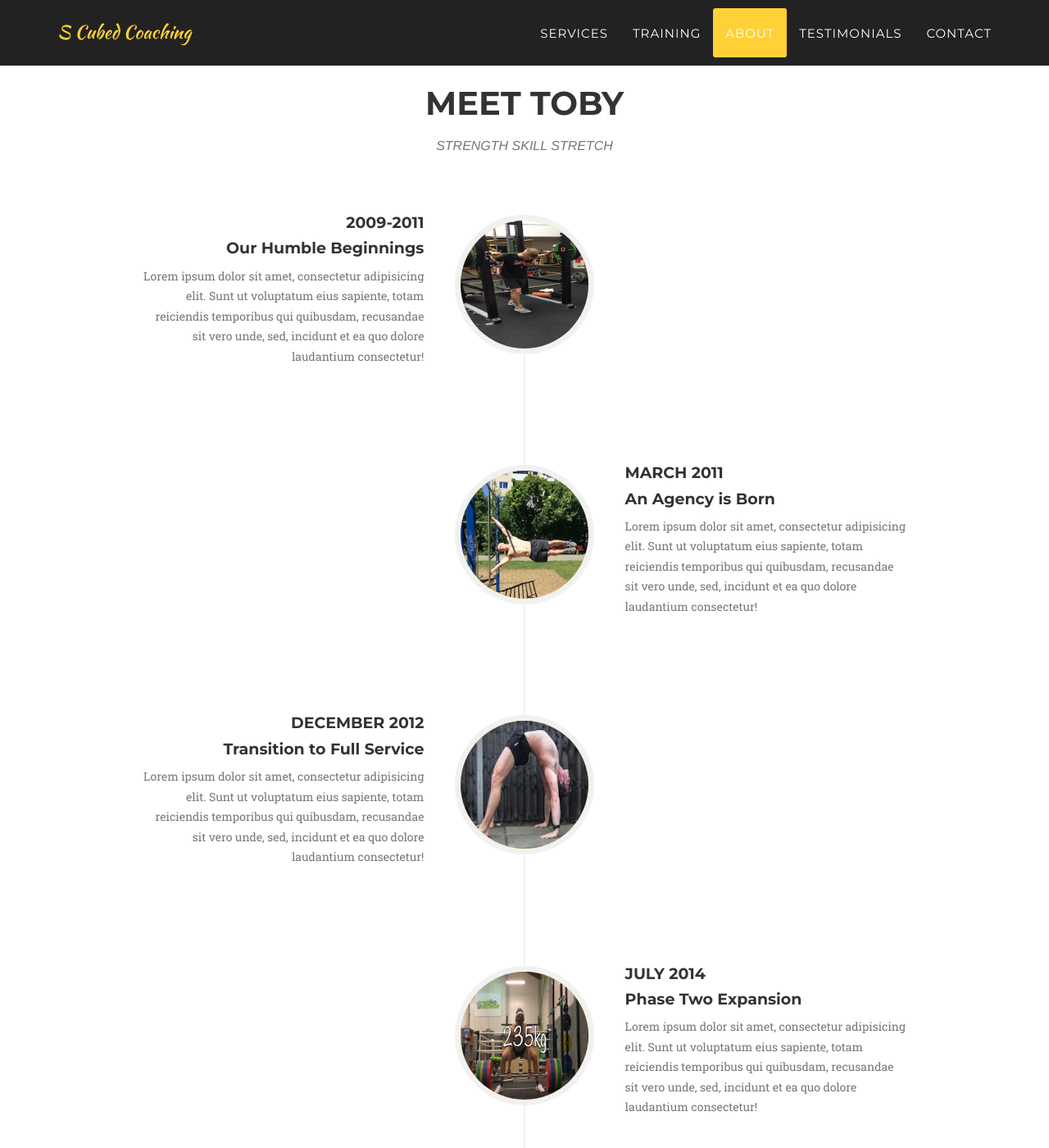
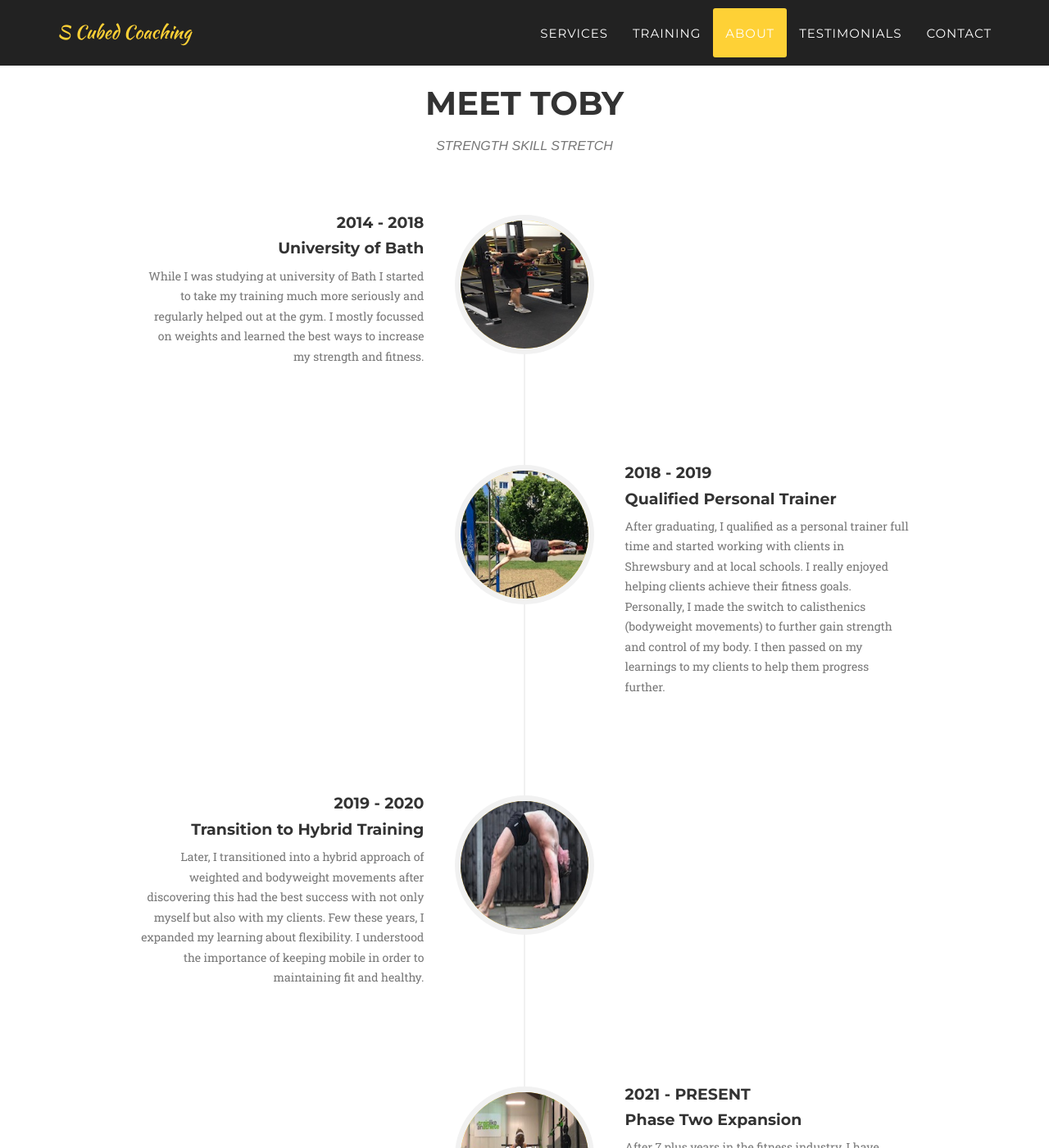
Before and after one commit to limit-DNE/SCubed, a Jekyll site: the page built from index.html, in a window 1280 px wide and 1400 px high, scrolled down 2802 px. Shown: the whole window at 82% size. Built offline with Jekyll 4.4.1, drawn with Linux system fonts in a browser that asks for light colours; some web fonts are replaced; some of the changed text lies outside the part shown.

Commit message:
Update about.html

```diff
--- a/_includes/about.html
+++ b/_includes/about.html
@@ -16,11 +16,11 @@
                             </div>
                             <div class="timeline-panel">
                                 <div class="timeline-heading">
-                                    <h4>2009-2011</h4>
-                                    <h4 class="subheading">Our Humble Beginnings</h4>
+                                    <h4>2014 - 2018</h4>
+                                    <h4 class="subheading">University of Bath</h4>
                                 </div>
                                 <div class="timeline-body">
-                                    <p class="text-muted">Lorem ipsum dolor sit amet, consectetur adipisicing elit. Sunt ut voluptatum eius sapiente, totam reiciendis temporibus qui quibusdam, recusandae sit vero unde, sed, incidunt et ea quo dolore laudantium consectetur!</p>
+                                    <p class="text-muted">While I was studying at university of Bath I started to take my training much more seriously and regularly helped out at the gym. I mostly focussed on weights and learned the best ways to increase my strength and fitness.</p>
                                 </div>
                             </div>
                         </li>
@@ -30,11 +30,11 @@
                             </div>
                             <div class="timeline-panel">
                                 <div class="timeline-heading">
-                                    <h4>March 2011</h4>
-                                    <h4 class="subheading">An Agency is Born</h4>
+                                    <h4>2018 - 2019</h4>
+                                    <h4 class="subheading">Qualified Personal Trainer</h4>
                                 </div>
                                 <div class="timeline-body">
-                                    <p class="text-muted">Lorem ipsum dolor sit amet, consectetur adipisicing elit. Sunt ut voluptatum eius sapiente, totam reiciendis temporibus qui quibusdam, recusandae sit vero unde, sed, incidunt et ea quo dolore laudantium consectetur!</p>
+                                    <p class="text-muted">After graduating, I qualified as a personal trainer full time and started working with clients in Shrewsbury and at local schools. I really enjoyed helping clients achieve their fitness goals. Personally, I made the switch to calisthenics (bodyweight movements) to further gain strength and control of my body. I then passed on my learnings to my clients to help them progress further.</p>
                                 </div>
                             </div>
                         </li>
@@ -44,11 +44,11 @@
                             </div>
                             <div class="timeline-panel">
                                 <div class="timeline-heading">
-                                    <h4>December 2012</h4>
-                                    <h4 class="subheading">Transition to Full Service</h4>
+                                    <h4>2019 - 2020</h4>
+                                    <h4 class="subheading">Transition to Hybrid Training</h4>
                                 </div>
                                 <div class="timeline-body">
-                                    <p class="text-muted">Lorem ipsum dolor sit amet, consectetur adipisicing elit. Sunt ut voluptatum eius sapiente, totam reiciendis temporibus qui quibusdam, recusandae sit vero unde, sed, incidunt et ea quo dolore laudantium consectetur!</p>
+                                    <p class="text-muted">Later, I transitioned into a hybrid approach of weighted and bodyweight movements after discovering this had the best success with not only myself but also with my clients. Few these years, I expanded my learning about flexibility. I understood the importance of keeping mobile in order to maintaining fit and healthy.</p>
                                 </div>
                             </div>
                         </li>
@@ -58,11 +58,11 @@
                             </div>
                             <div class="timeline-panel">
                                 <div class="timeline-heading">
-                                    <h4>July 2014</h4>
+                                    <h4>2021 - Present</h4>
                                     <h4 class="subheading">Phase Two Expansion</h4>
                                 </div>
                                 <div class="timeline-body">
-                                    <p class="text-muted">Lorem ipsum dolor sit amet, consectetur adipisicing elit. Sunt ut voluptatum eius sapiente, totam reiciendis temporibus qui quibusdam, recusandae sit vero unde, sed, incidunt et ea quo dolore laudantium consectetur!</p>
+                                    <p class="text-muted">After 7 plus years in the fitness industry, I have managed to expose myself to several different types of training. This allows me to adapt my approach to every new client I work with to and tailor it to best suit their goals.</p>
                                 </div>
                             </div>
                         </li>
```
